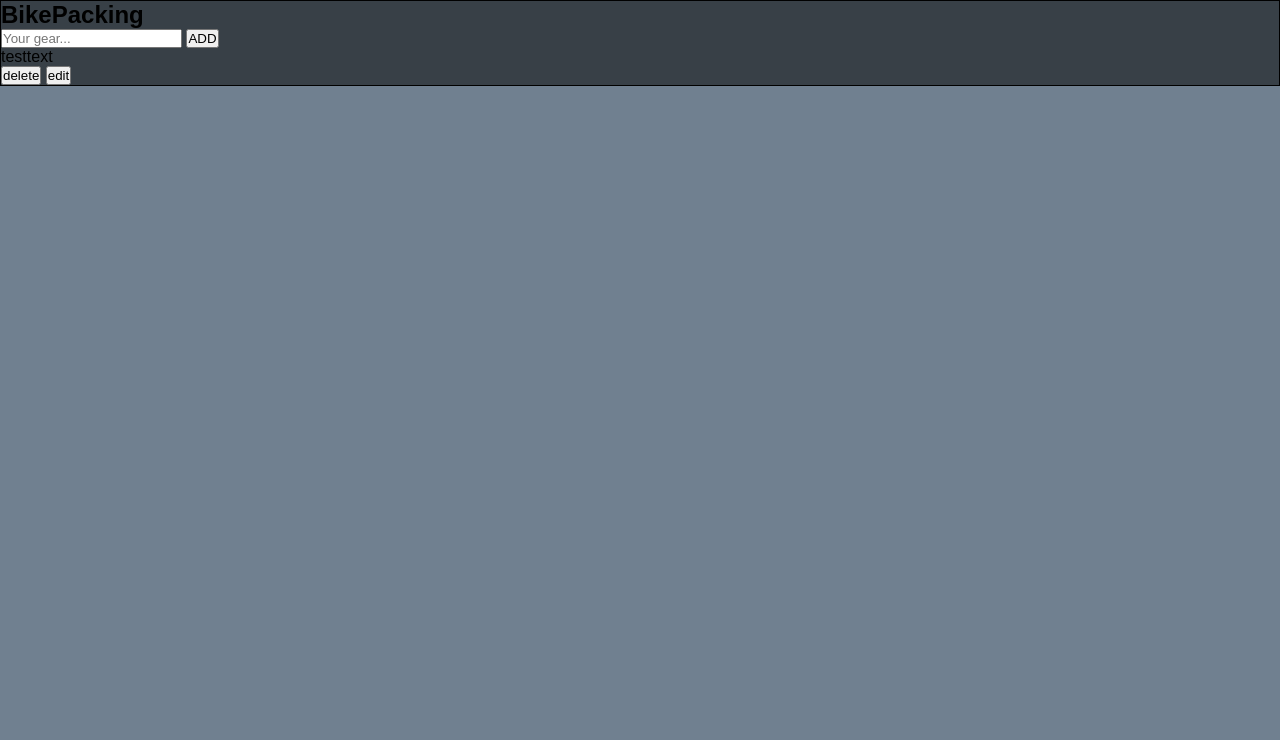
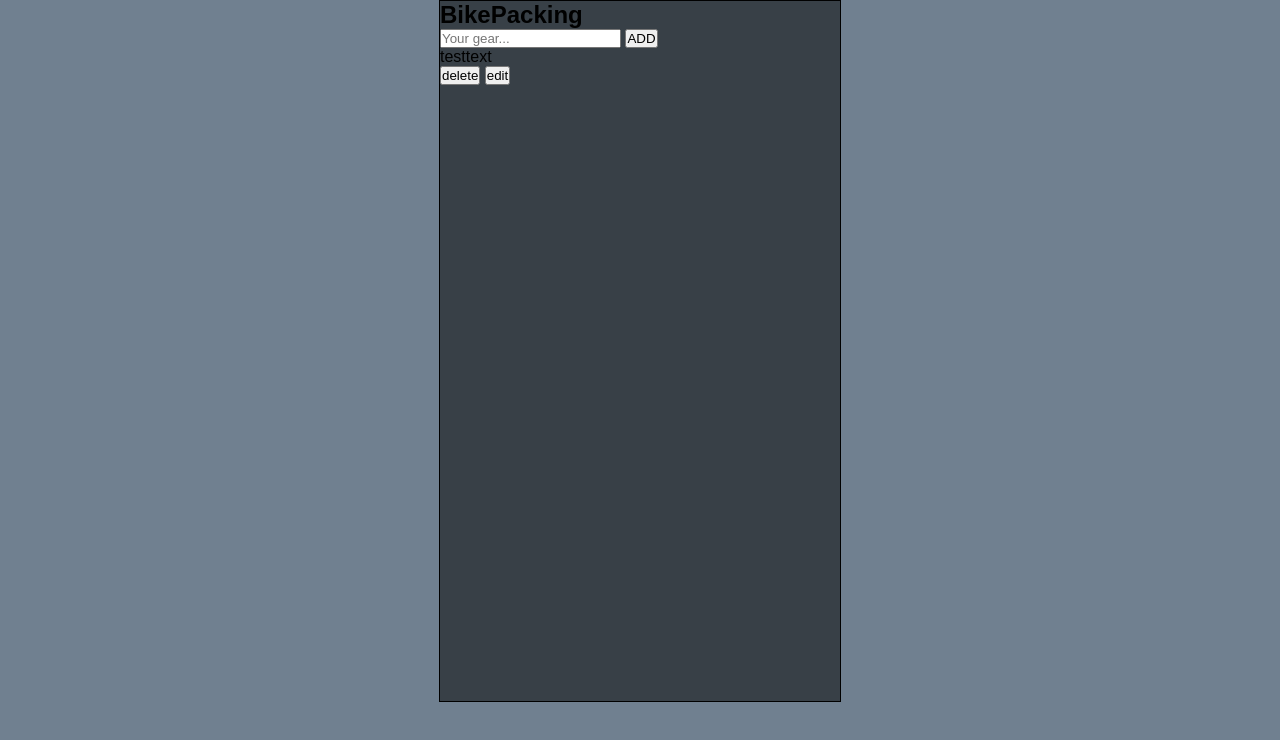
Before and after one commit to PjHurtig/camping-pack-list, a plain HTML site: page index.html in a window 1280 px wide. Drawn offline with Linux system fonts and the light colour scheme.

Commit message:
add width and height to app section

```diff
--- a/assets/css/style.css
+++ b/assets/css/style.css
@@ -11,4 +11,7 @@ body {
 .app-section {
     border: 1px solid black;
     background: rgba(0, 0, 0, 0.5);
+    margin: 0 auto;
+    width: 400px;
+    height: 700px;
 }
```
